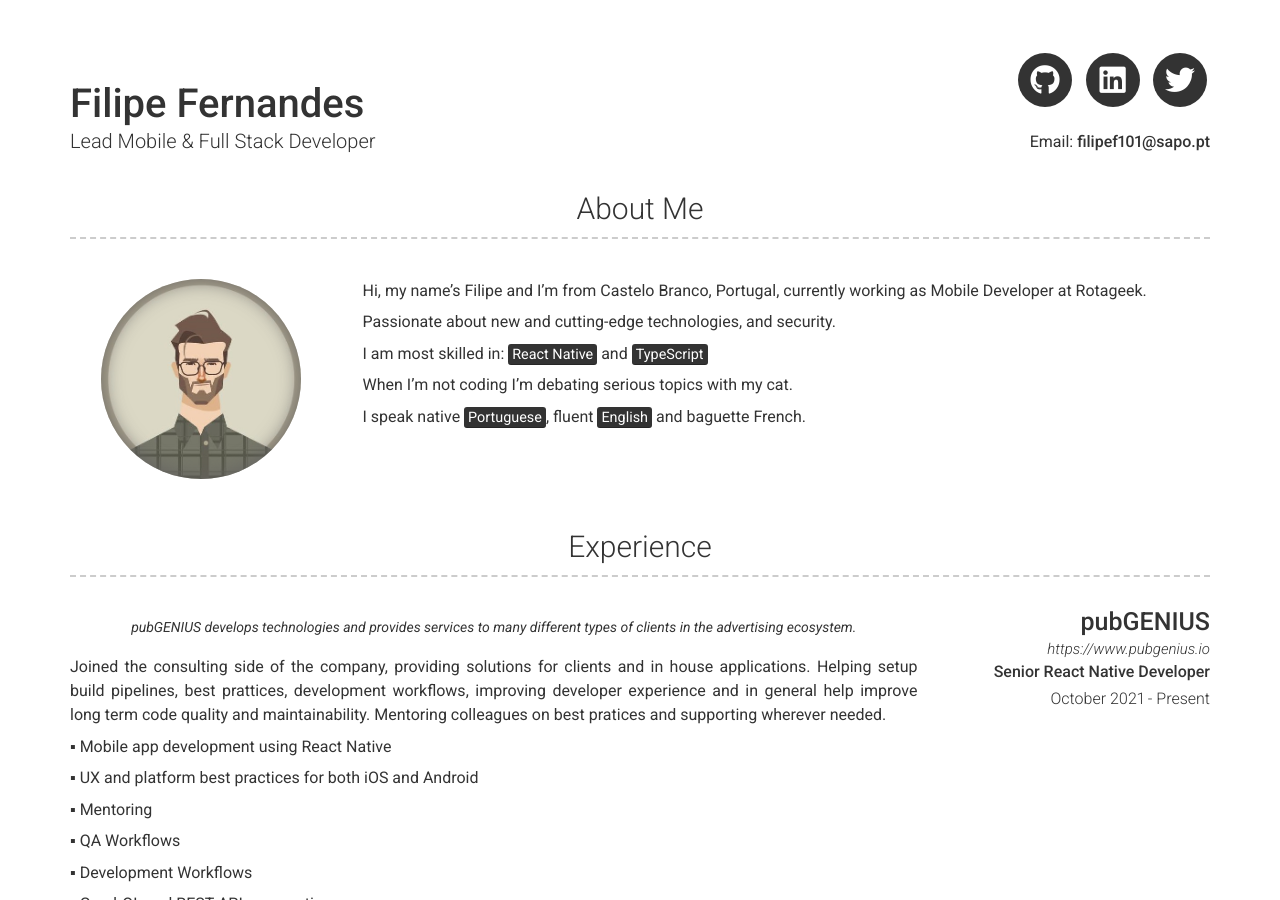
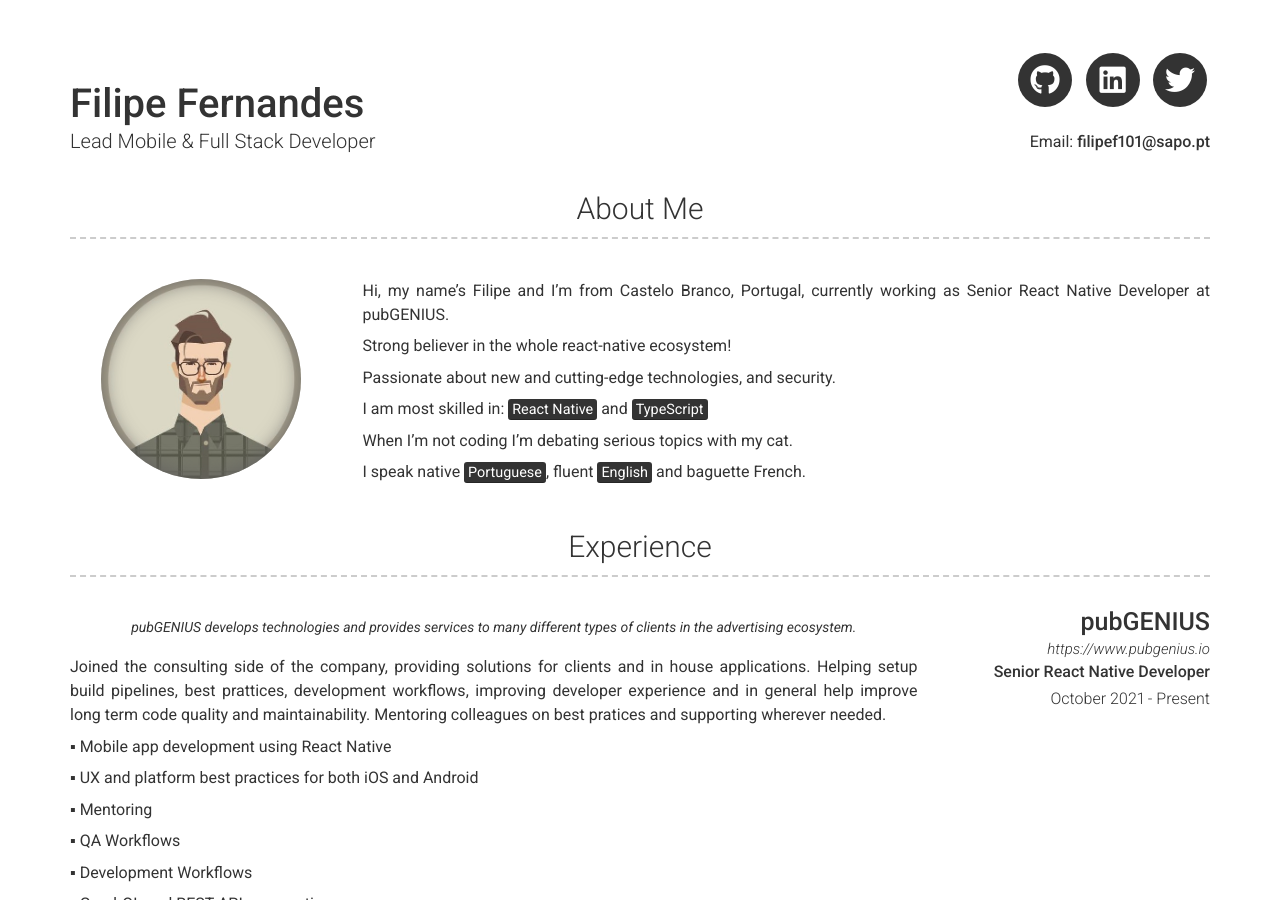
Before and after one commit to filipef101/filipef101.github.io, a Jekyll site: the page built from index.md, in a window 1280 px wide and 900 px high. Built offline with Jekyll 4.4.1, drawn with Linux system fonts in a browser that asks for light colours; nearby versions of some CDN libraries; a script that is not in the unit is left out.

Commit message:
Update _config.yml

```diff
--- a/_config.yml
+++ b/_config.yml
@@ -25,7 +25,9 @@ gtm: true
 # about_title: About Me
 about_profile_image: images/profile.jpg
 about_content: | # this will include new lines to allow paragraphs
-  Hi, my name's Filipe and I'm from Castelo Branco, Portugal, currently working as Mobile Developer at Rotageek.
+  Hi, my name's Filipe and I'm from Castelo Branco, Portugal, currently working as Senior React Native Developer at pubGENIUS.
+
+  Strong believer in the whole react-native ecosystem!
 
   Passionate about new and cutting-edge technologies, and security.
 
```
